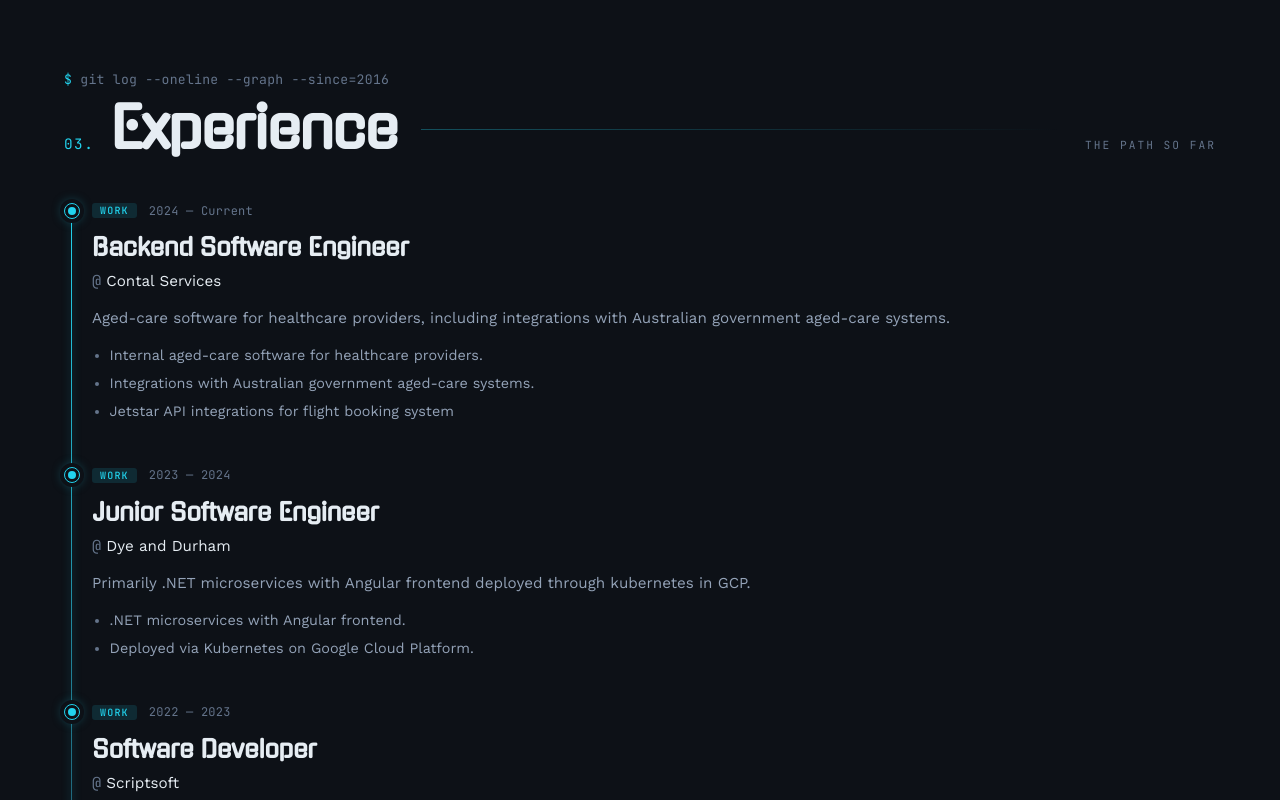
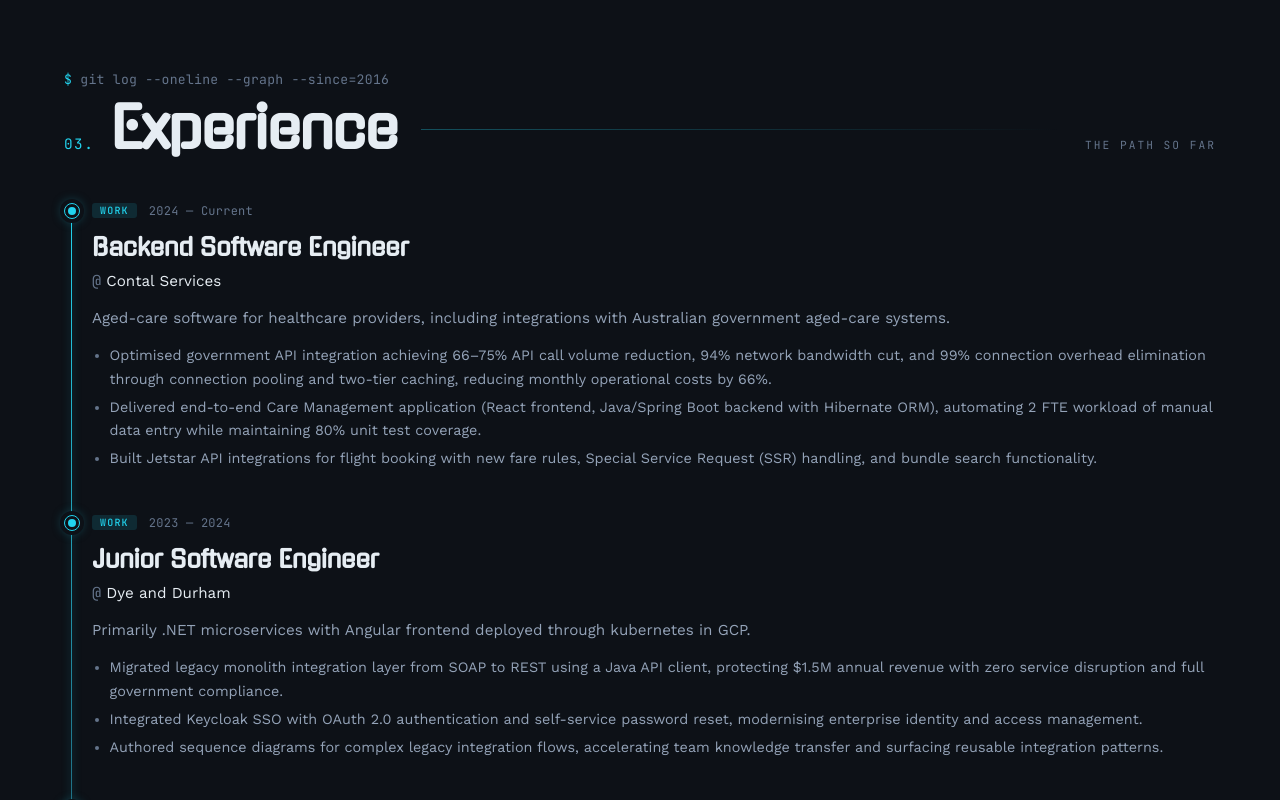
Before and after one commit to juanE98/website-portfolio, a Next.js app: page / in a window 1280 px wide. Shown: the part 2000-2800 px from the top of the page. Built offline with nearby package versions, Linux system fonts and the light colour scheme.

Commit message:
docs: rewrite timeline bullets with achievement-focused metrics

```diff
--- a/src/data/timelineEvents.ts
+++ b/src/data/timelineEvents.ts
@@ -22,9 +22,9 @@ export const timelineEvents: TimelineEvent[] = [
     role: 'Backend Software Engineer',
     company: 'Contal Services',
     bullets: [
-      'Internal aged-care software for healthcare providers.',
-      'Integrations with Australian government aged-care systems.',
-      'Jetstar API integrations for flight booking system',
+      'Optimised government API integration achieving 66–75% API call volume reduction, 94% network bandwidth cut, and 99% connection overhead elimination through connection pooling and two-tier caching, reducing monthly operational costs by 66%.',
+      'Delivered end-to-end Care Management application (React frontend, Java/Spring Boot backend with Hibernate ORM), automating 2 FTE workload of manual data entry while maintaining 80% unit test coverage.',
+      'Built Jetstar API integrations for flight booking with new fare rules, Special Service Request (SSR) handling, and bundle search functionality.',
     ],
   },
   {
@@ -36,8 +36,9 @@ export const timelineEvents: TimelineEvent[] = [
     role: 'Junior Software Engineer',
     company: 'Dye and Durham',
     bullets: [
-      '.NET microservices with Angular frontend.',
-      'Deployed via Kubernetes on Google Cloud Platform.',
+      'Migrated legacy monolith integration layer from SOAP to REST using a Java API client, protecting $1.5M annual revenue with zero service disruption and full government compliance.',
+      'Integrated Keycloak SSO with OAuth 2.0 authentication and self-service password reset, modernising enterprise identity and access management.',
+      'Authored sequence diagrams for complex legacy integration flows, accelerating team knowledge transfer and surfacing reusable integration patterns.',
     ],
   },
   {
@@ -49,8 +50,8 @@ export const timelineEvents: TimelineEvent[] = [
     role: 'Software Developer',
     company: 'Scriptsoft',
     bullets: [
-      'Monolithic .NET framework apps for pharma & SMB.',
-      'Started part-time at uni, transitioned to full-time on graduation.',
+      'Developed custom Power BI solution for pharmacy inventory management, enabling real-time stock tracking and automated reconciliation.',
+      'Maintained and improved internal software systems, owning the full development and deployment lifecycle for feature delivery and bug resolution.',
     ],
   },
   {
```
